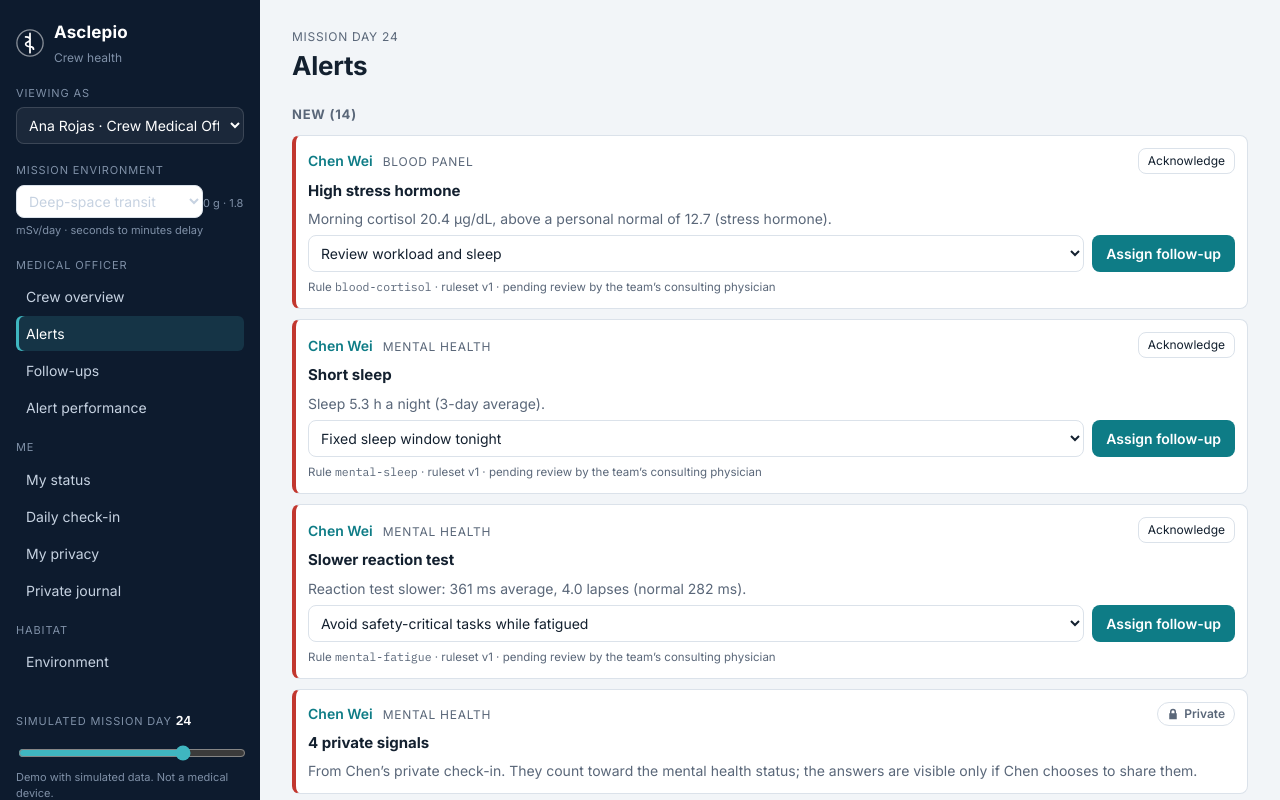
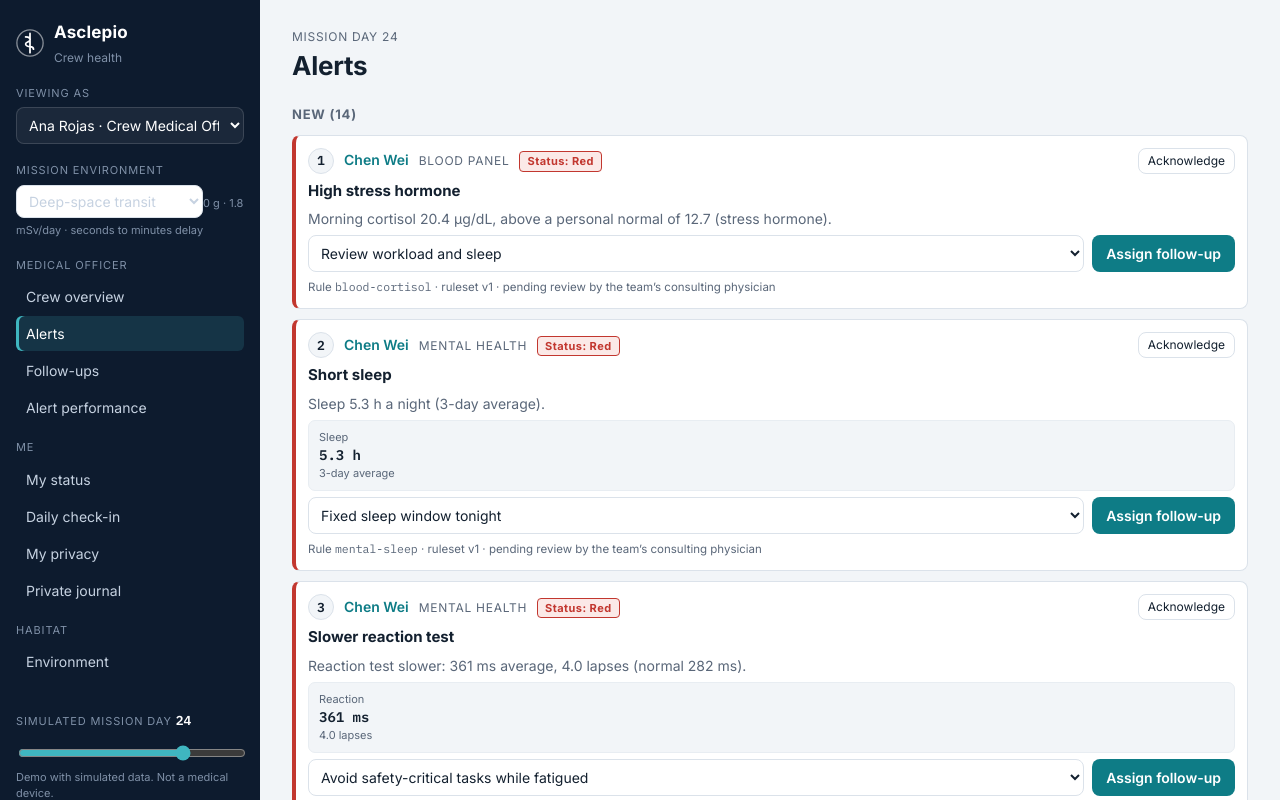
Before and after one commit to KrisAriasH/NasaSpaceChallenge2026, a React (Vite) app: page / in a window 1280 px wide. Both pictures are taken after a click on the button "Alerts". Shown: the top 800 px of the page. Built offline with nearby package versions, Linux system fonts and the light colour scheme.

Commit message:
Alertas con numeros

```diff
--- a/src/components/FindingCard.tsx
+++ b/src/components/FindingCard.tsx
@@ -1,4 +1,3 @@
-import type React from 'react';
 import { useState } from 'react';
 import type { Finding } from '../types';
 import { communicationNote, GUIDANCE, RULESET_VERSION, RULE_REVIEW, SYSTEM_LABEL } from '../engine/guidance';
@@ -10,23 +9,25 @@ import { Private } from './ui';
  * Findings the viewer may not read are grouped into one card per person and system,
  * so the medical officer knows something is there without seeing what it is.
  */
-export function PrivateSignals({ findings, showName }: { findings: Finding[]; showName?: boolean }) {
+export function PrivateSignals({ findings, showName, number }: { findings: Finding[]; showName?: boolean; number?: number }) {
   const { go } = useStore();
   const first = findings[0];
   const member = memberById(first.memberId);
   const name = member.name.split(' ')[0];
   const n = findings.length;
-  const red = findings.some((f) => f.severity === 'red');
+  const red = findings.some((f) => f.severity === 'red' || f.urgent);
   return (
     <article className={`finding sev-${red ? 'red' : 'yellow'}`}>
       <div className="finding-head">
         <div>
+          {number !== undefined && <span className="alert-number" aria-label={`Alert ${number}`}>{number}</span>}
           {showName && (
             <button className="link" onClick={() => go('member', member.id)}>
               {member.name}
             </button>
           )}
           <span className="finding-system">{SYSTEM_LABEL[first.system]}</span>
+          {red && <span className="badge badge-status-red">Status: Red</span>}
         </div>
         <Private />
       </div>
@@ -42,63 +43,107 @@ export function PrivateSignals({ findings, showName }: { findings: Finding[]; sh
 }
 
 /** Splits findings into readable cards and grouped private cards, in severity order. */
-export function FindingList({ findings, showName, groups }: { findings: Finding[]; showName?: boolean; groups?: boolean }) {
+export function FindingList({
+  findings,
+  showName,
+  groups,
+  numbered = false,
+  startNumber = 1,
+}: {
+  findings: Finding[];
+  showName?: boolean;
+  groups?: boolean;
+  numbered?: boolean;
+  startNumber?: number;
+}) {
   const { can, isAcknowledged } = useStore();
+  const rank = (f: Finding) => (f.urgent ? 0 : f.severity === 'red' ? 1 : f.predictive ? 2 : 3);
+  const countCards = (list: Finding[]) => {
+    const privateGroups = new Set<string>();
+    let count = 0;
+    for (const f of [...list].sort((a, b) => rank(a) - rank(b))) {
+      if (can(f.memberId, f.reveals)) {
+        count += 1;
+      } else {
+        const key = `${f.memberId}-${f.system}`;
+        if (!privateGroups.has(key)) {
+          privateGroups.add(key);
+          count += 1;
+        }
+      }
+    }
+    return count;
+  };
   if (groups) {
     const urgent = findings.filter((f) => f.urgent);
     const fresh = findings.filter((f) => !f.urgent && !isAcknowledged(f));
     const acked = findings.filter((f) => !f.urgent && isAcknowledged(f));
+    const freshStart = startNumber + countCards(urgent);
+    const ackedStart = freshStart + countCards(fresh);
     return (
       <div className="stack">
         {urgent.length > 0 && <h2 className="group-title urgent">Urgent</h2>}
-        {urgent.length > 0 && <FindingList findings={urgent} showName={showName} />}
+        {urgent.length > 0 && <FindingList findings={urgent} showName={showName} numbered={numbered} startNumber={startNumber} />}
         <h2 className="group-title">New ({fresh.length})</h2>
-        {fresh.length > 0 ? <FindingList findings={fresh} showName={showName} /> : <p className="muted">Nothing new.</p>}
+        {fresh.length > 0 ? (
+          <FindingList findings={fresh} showName={showName} numbered={numbered} startNumber={freshStart} />
+        ) : (
+          <p className="muted">Nothing new.</p>
+        )}
         {acked.length > 0 && (
           <details className="acked-group">
             <summary>Acknowledged ({acked.length}): shown again only if they get worse</summary>
-            <FindingList findings={acked} showName={showName} />
+            <FindingList findings={acked} showName={showName} numbered={numbered} startNumber={ackedStart} />
           </details>
         )}
       </div>
     );
   }
-  const rank = (f: Finding) => (f.urgent ? 0 : f.severity === 'red' ? 1 : f.predictive ? 2 : 3);
   const sorted = [...findings].sort((a, b) => rank(a) - rank(b));
-  const items: React.ReactNode[] = [];
+  const items: Array<
+    | { kind: 'finding'; finding: Finding; number?: number }
+    | { kind: 'private'; id: string; findings: Finding[]; number?: number }
+  > = [];
   const grouped = new Map<string, Finding[]>();
+  let nextNumber = startNumber;
   for (const f of sorted) {
     if (can(f.memberId, f.reveals)) {
-      items.push(<FindingCard key={`${f.memberId}-${f.id}`} finding={f} showName={showName} />);
+      items.push({ kind: 'finding', finding: f, number: numbered ? nextNumber : undefined });
+      nextNumber += 1;
     } else {
       const key = `${f.memberId}-${f.system}`;
       if (!grouped.has(key)) {
-        grouped.set(key, []);
-        items.push(<PrivateSlot key={key} id={key} />);
+        const privateFindings: Finding[] = [];
+        grouped.set(key, privateFindings);
+        const number = numbered ? nextNumber : undefined;
+        items.push({ kind: 'private', id: key, findings: privateFindings, number });
+        nextNumber += 1;
       }
       grouped.get(key)!.push(f);
     }
   }
   return (
     <div className="stack">
-      {items.map((it) => {
-        const el = it as React.ReactElement<{ id?: string }>;
-        if (el.type === PrivateSlot) {
-          return <PrivateSignals key={el.key} findings={grouped.get(el.props.id!)!} showName={showName} />;
+      {items.map((item) => {
+        if (item.kind === 'private') {
+          return <PrivateSignals key={item.id} findings={item.findings} showName={showName} number={item.number} />;
         }
-        return it;
+        return (
+          <FindingCard
+            key={`${item.finding.memberId}-${item.finding.id}`}
+            finding={item.finding}
+            showName={showName}
+            number={item.number}
+          />
+        );
       })}
     </div>
   );
 }
 
-function PrivateSlot(_: { id: string }) {
-  return null;
-}
-
 /** One readable finding, with a way to assign a follow-up. */
-export function FindingCard({ finding, showName }: { finding: Finding; showName?: boolean }) {
-  const { can, addFollowUp, data, go, isAcknowledged, acknowledge, unacknowledge, viewer, environmentId } = useStore();
+export function FindingCard({ finding, showName, number }: { finding: Finding; showName?: boolean; number?: number }) {
+  const { can, addFollowUp, data, go, history, isAcknowledged, acknowledge, unacknowledge, viewer, environmentId } = useStore();
   const acked = isAcknowledged(finding);
   const canAck = viewer.id !== finding.memberId && !finding.urgent;
   const visible = can(finding.memberId, finding.reveals);
@@ -106,11 +151,37 @@ export function FindingCard({ finding, showName }: { finding: Finding; showName?
   const [choice, setChoice] = useState(g.actions[0]);
   const assigned = data.followUps.some((f) => f.memberId === finding.memberId && f.findingId === finding.id && f.status === 'pending');
   const member = memberById(finding.memberId);
+  const recent = visible ? history(finding.memberId).slice(-3) : [];
+  const latest = recent[recent.length - 1];
+  const average = (values: number[]) => values.reduce((sum, value) => sum + value, 0) / values.length;
+  const telemetry =
+    finding.id === 'mental-sleep' && recent.length > 0
+      ? [{ label: 'Sleep', value: `${average(recent.map((d) => d.vitals.sleepHours)).toFixed(1)} h`, detail: '3-day average' }]
+      : finding.id === 'mental-fatigue' && recent.length > 0
+        ? [
+            {
+              label: 'Reaction',
+              value: `${average(recent.map((d) => d.reaction.meanMs)).toFixed(0)} ms`,
+              detail: `${average(recent.map((d) => d.reaction.lapses)).toFixed(1)} lapses`,
+            },
+          ]
+        : finding.id === 'immune-temp' && latest
+          ? [{ label: 'Skin temp', value: `${latest.vitals.skinTemp.toFixed(1)} °C`, detail: 'Today' }]
+          : finding.id === 'risk-illness' && latest
+            ? [
+                { label: 'Sleep', value: `${latest.vitals.sleepHours.toFixed(1)} h`, detail: 'Today' },
+                { label: 'Skin temp', value: `${latest.vitals.skinTemp.toFixed(1)} °C`, detail: 'Today' },
+                { label: 'Resting HR', value: `${latest.vitals.restingHR.toFixed(0)} bpm`, detail: 'Today' },
+                { label: 'HRV', value: `${latest.vitals.hrv.toFixed(0)} ms`, detail: 'Today' },
+              ]
+            : [];
+  const red = finding.severity === 'red' || finding.urgent;
 
   return (
     <article className={`finding sev-${finding.urgent ? 'urgent' : finding.severity}${acked ? ' acked' : ''}`}>
       <div className="finding-head">
         <div>
+          {number !== undefined && <span className="alert-number" aria-label={`Alert ${number}`}>{number}</span>}
           {showName &&
             (finding.system === 'environment' ? (
               <strong>Whole crew</strong>
@@ -122,6 +193,7 @@ export function FindingCard({ finding, showName }: { finding: Finding; showName?
           <span className="finding-system">{SYSTEM_LABEL[finding.system]}</span>
           {finding.urgent && <span className="badge badge-urgent">Urgent</span>}
           {finding.predictive && <span className="badge badge-predict">Early warning</span>}
+          {red && <span className="badge badge-status-red">Status: Red</span>}
         </div>
         {canAck &&
           (acked ? (
@@ -134,6 +206,17 @@ export function FindingCard({ finding, showName }: { finding: Finding; showName?
         <>
           <h3>{g.title}</h3>
           <p className="muted">{finding.message}</p>
+          {telemetry.length > 0 && (
+            <div className="alert-telemetry" aria-label="Alert telemetry">
+              {telemetry.map((item) => (
+                <div className="alert-telemetry-item" key={item.label}>
+                  <span>{item.label}</span>
+                  <strong>{item.value}</strong>
+                  <small>{item.detail}</small>
+                </div>
+              ))}
+            </div>
+          )}
           {finding.note && <p className="context-note">{finding.note}</p>}
           {communicationNote(environmentId, finding) && <p className="context-note">{communicationNote(environmentId, finding)}</p>}
           <div className="assign">
--- a/src/index.css
+++ b/src/index.css
@@ -99,6 +99,12 @@ select, textarea { background: var(--surface); border: 1px solid var(--border);
 .badge { font-size: 11px; font-weight: 700; letter-spacing: .04em; text-transform: uppercase; padding: 1px 7px; border-radius: 4px; }
 .badge-urgent { background: var(--red); color: #fff; }
 .badge-predict { background: var(--band); color: var(--accent); }
+.badge-status-red { color: var(--red); background: var(--red-bg); border: 1px solid var(--red); text-transform: none; }
+.alert-number { display: inline-grid; place-items: center; flex: 0 0 26px; width: 26px; height: 26px; border-radius: 50%; background: var(--bg); border: 1px solid var(--border); color: var(--text); font: 700 13px var(--mono); }
+.alert-telemetry { display: grid; grid-template-columns: repeat(auto-fit, minmax(112px, 1fr)); gap: 8px; }
+.alert-telemetry-item { display: grid; gap: 1px; min-width: 0; padding: 8px 10px; background: var(--bg); border: 1px solid var(--grid); border-radius: 7px; }
+.alert-telemetry-item span, .alert-telemetry-item small { color: var(--muted); font-size: 11px; }
+.alert-telemetry-item strong { font: 600 14px var(--mono); }
 .finding.sev-urgent { border-left-color: var(--red); border-color: var(--red); box-shadow: inset 0 0 0 1px var(--red); }
 .finding.acked { opacity: .8; }
 .context-note { font-size: 13px; background: var(--band); border-radius: 6px; padding: 6px 10px; }
--- a/src/screens/Alerts.tsx
+++ b/src/screens/Alerts.tsx
@@ -17,7 +17,7 @@ export function Alerts() {
       {findings.length === 0 ? (
         <p className="empty">No alerts today. Everyone is within their normal range.</p>
       ) : (
-        <FindingList findings={findings} showName groups />
+        <FindingList findings={findings} showName groups numbered />
       )}
     </>
   );
```
